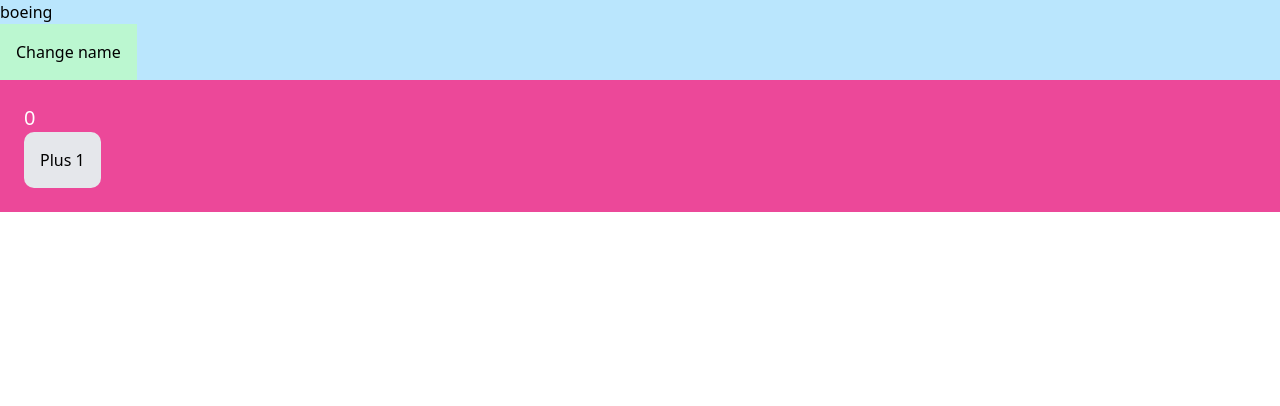
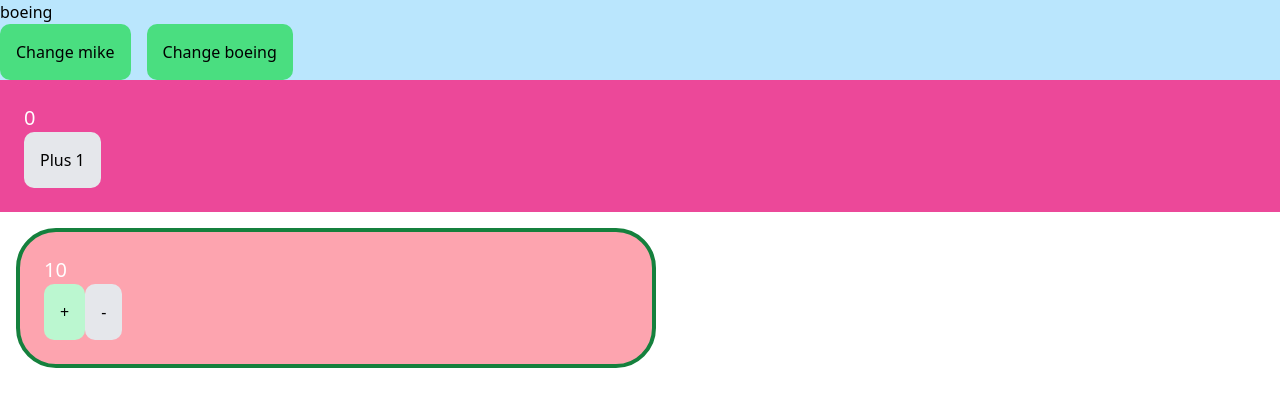
Before and after one commit to soAcademy/workshop-state-and-event, a React (Create React App) app: page / in a window 1280 px wide. Shown: the top 406 px of the page. Built offline with nearby package versions, Linux system fonts and the light colour scheme.

Commit message:
feat: state3 complete

```diff
--- a/src/App.js
+++ b/src/App.js
@@ -9,6 +9,7 @@ import Event7 from "./Events/Event7";
 import Event8 from "./Events/Event8";
 import State1 from "./States/State1";
 import State2 from "./States/State2";
+import State3 from "./States/State3";
 
 function App() {
   return (
@@ -23,6 +24,7 @@ function App() {
       <Event8 /> */}
       <State1 />
       <State2 />
+      <State3 />
     </>
   );
 }
--- a/src/States/State1.js
+++ b/src/States/State1.js
@@ -8,8 +8,17 @@ const State1 = () => {
     <div className="bg-sky-200">
       <p>{name}</p>
       <p>
-        <button className="p-4 bg-green-200" onClick={() => setName("mike")}>
-          Change name
+        <button
+          className="p-4 bg-green-400 rounded-[10px] mr-4"
+          onClick={() => setName("mike")}
+        >
+          Change mike
+        </button>
+        <button
+          className="p-4 bg-green-400 rounded-[10px]"
+          onClick={() => setName("boeing")}
+        >
+          Change boeing
         </button>
       </p>
     </div>
--- /dev/null
+++ b/src/States/State3.js
@@ -0,0 +1,28 @@
+import React from "react";
+import { useState } from "react";
+
+const State3 = () => {
+  const [count, setCount] = useState(10);
+
+  return (
+    <div className="bg-rose-300 p-6 w-1/2 mt-4 ml-4 rounded-[40px] border-4 border-green-700">
+      <h1 className="text-white text-xl ">{count}</h1>
+      <p>
+        <button
+          className="p-4 bg-green-200 rounded-[10px]"
+          onClick={() => setCount(count + 1)}
+        >
+          +
+        </button>
+        <button
+          className="p-4 bg-gray-200 rounded-[10px]"
+          onClick={() => setCount(count - 1)}
+        >
+          -
+        </button>
+      </p>
+    </div>
+  );
+};
+
+export default State3;
```
Also changed, not shown: src/States/State4.js (added), 1 other file (tests, documents, lock files or other folders).
